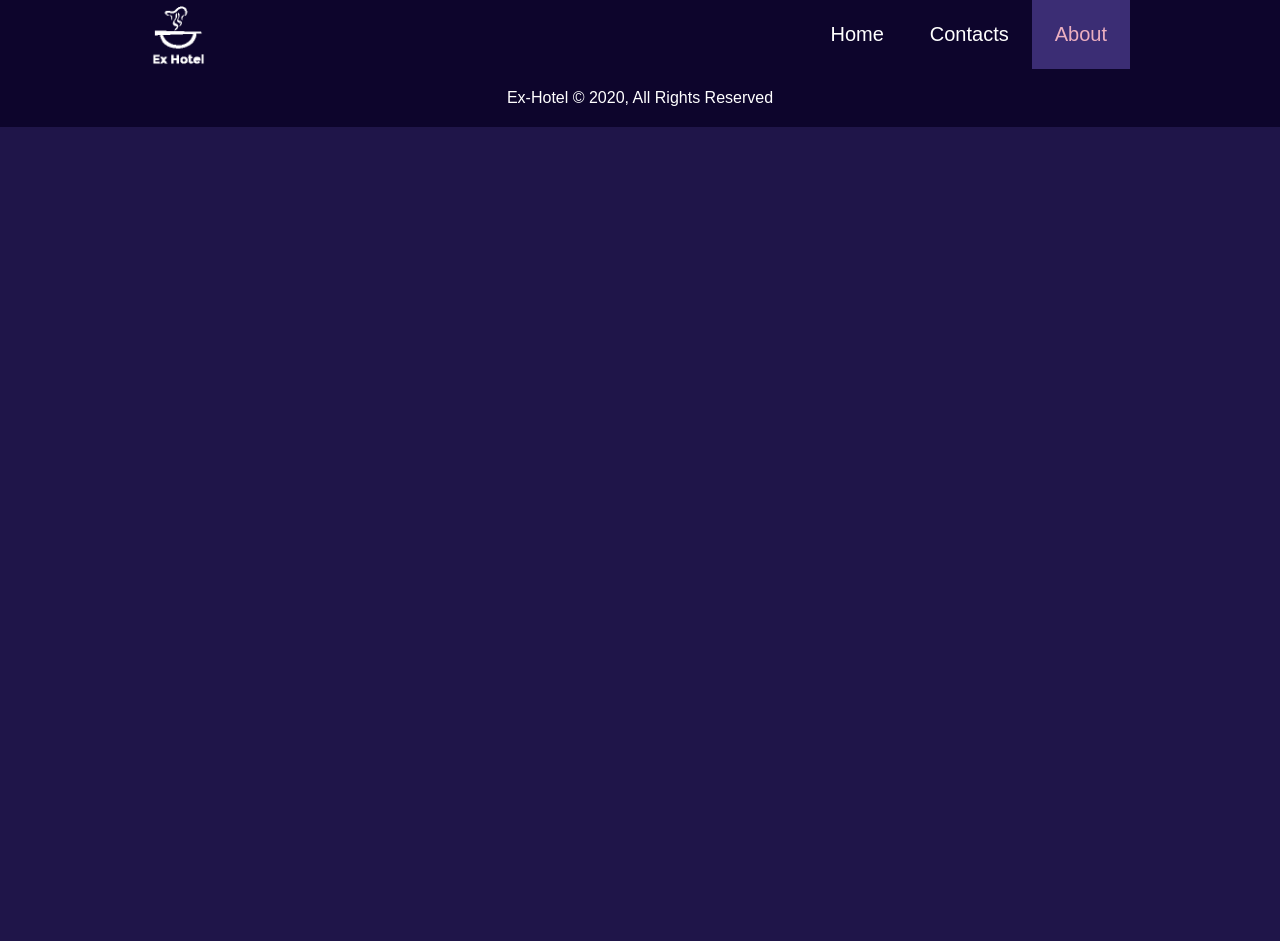
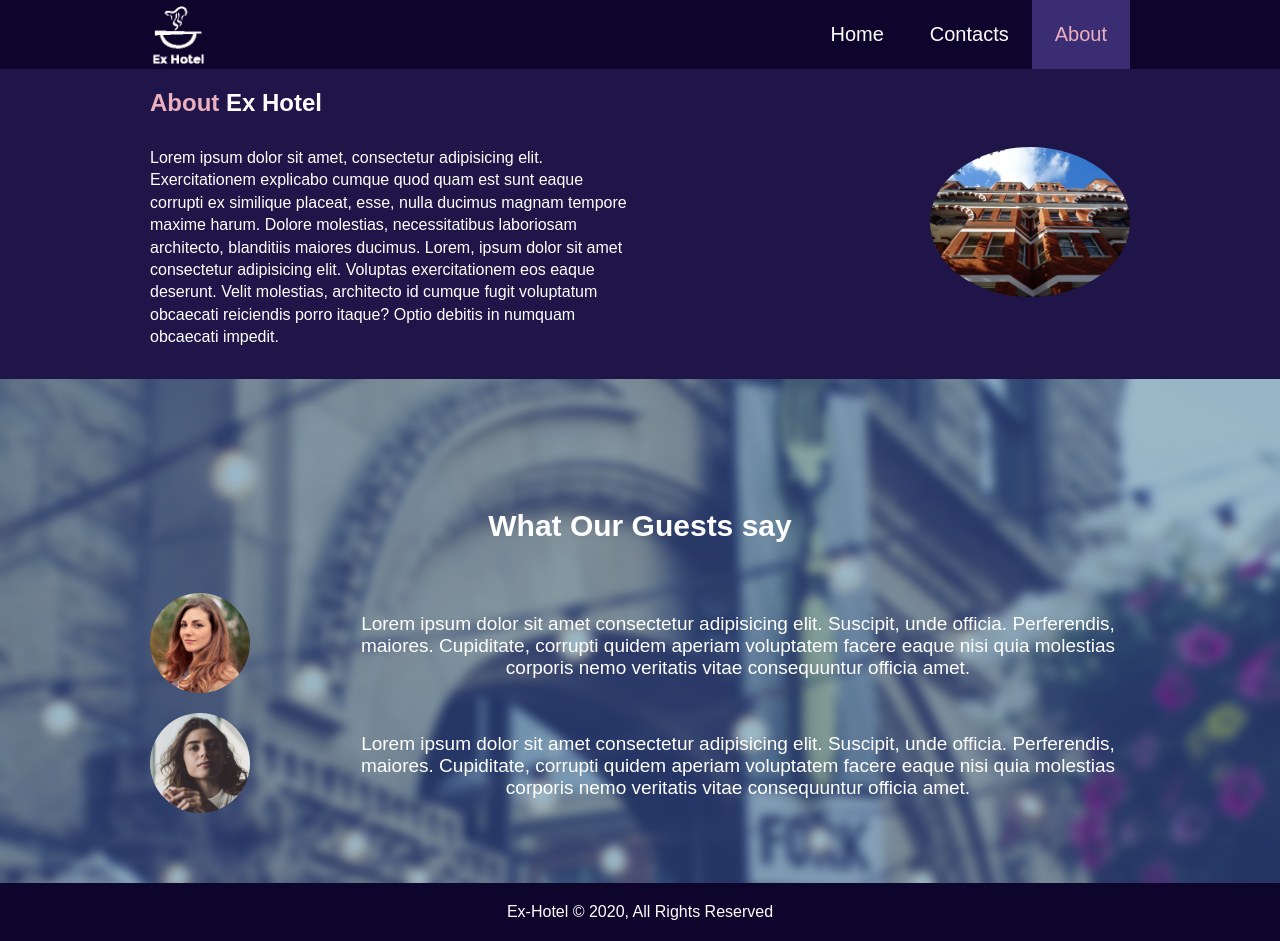
Before and after one commit to IIvexII/hotelTemplate, a plain HTML site: page about.html in a window 1280 px wide. Before the commit the page ends 800 px from the top, so only its background shows below. Drawn offline with Linux system fonts and the light colour scheme.

Commit message:
About page is now added but not responsive.

```diff
--- a/about.html
+++ b/about.html
@@ -10,6 +10,7 @@
 </head>
 <body>
     <header id="main-header" class="bg-dark">
+
         <div class="container">
             <div class="main-header__brand"><a href="index.html"><img src="img/icons/ex-hotel-logo.png" alt=""></a></div>
             <nav class="main-header__navbar">
@@ -22,9 +23,32 @@
         </div>
     </header>
 
+    <main>
+        <section id="about-info">
+            <div class="container">
+                <h1><span class="text-primary"> About</span> Ex Hotel</h1>
+                <p>Lorem ipsum dolor sit amet, consectetur adipisicing elit. Exercitationem explicabo cumque quod quam est sunt eaque corrupti ex similique placeat, esse, nulla ducimus magnam tempore maxime harum. Dolore molestias, necessitatibus laboriosam architecto, blanditiis maiores ducimus. Lorem, ipsum dolor sit amet consectetur adipisicing elit. Voluptas exercitationem eos eaque deserunt. Velit molestias, architecto id cumque fugit voluptatum obcaecati reiciendis porro itaque? Optio debitis in numquam obcaecati impedit.</p>
+                <img src="img/photo-2.jpg" alt="">
+            </div>
+        </section>
+        <div class="clr"></div>
+        <section id="testimonial">
+            <div class="container">
+                <h1>What Our Guests say</h1>
+                <div class="testimonial">
+                    <img src="img/person-1.jpg" alt="">
+                    <p>Lorem ipsum dolor sit amet consectetur adipisicing elit. Suscipit, unde officia. Perferendis, maiores. Cupiditate, corrupti quidem aperiam voluptatem facere eaque nisi quia molestias corporis nemo veritatis vitae consequuntur officia amet.</p>
+                </div>
+                <div class="testimonial clr">
+                    <img src="img/person-2.jpg" alt="">
+                    <p>Lorem ipsum dolor sit amet consectetur adipisicing elit. Suscipit, unde officia. Perferendis, maiores. Cupiditate, corrupti quidem aperiam voluptatem facere eaque nisi quia molestias corporis nemo veritatis vitae consequuntur officia amet.</p>
+                    <div class="clr"></div>
+                </div>
+            </div>
+        </section>
+    </main>
 
-    <div class="clr"></div>
-
+<div class="clr"></div>
     <footer class="main-footer bg-dark">
         <p><a href="index.html">Ex-Hotel</a> &copy; 2020, All Rights Reserved</p>
     </footer>
--- a/css/style.css
+++ b/css/style.css
@@ -156,6 +156,47 @@ a{
     margin-bottom: 10px;
 }
 
+/* About */
+#about-info{
+    padding: 20px;
+}
+#about-info p{
+    float: left;
+    width: 50%;
+    line-height: 1.4rem;
+}
+#about-info img{
+    display: block;
+    float: right;
+    width: 200px;
+    height: 150px;
+    border-radius: 50%;
+}
+
+#testimonial {
+    background: url("../img/test-bg.jpg") no-repeat center center/cover;
+    text-align: center;
+    padding: 30px 0 50px 0;
+    margin-top: 30px;
+}
+#testimonial .testimonial{
+    padding: 20px 0;
+}
+#testimonial h1{
+    padding-top: 100px;
+    font-size: 30px;
+}
+#testimonial .testimonial img{
+    width: 100px;
+    float: left;
+    border-radius: 50%;
+}
+#testimonial .testimonial p{
+    float: right;
+    width: 80%;
+    padding-top: 20px;
+    font-size: 19px;
+}
 /* Footer */
 .main-footer{
     text-align: center;
```
Also changed, not shown: img/person-1.jpg (added), img/person-2.jpg (added), img/test-bg.jpg (added).
